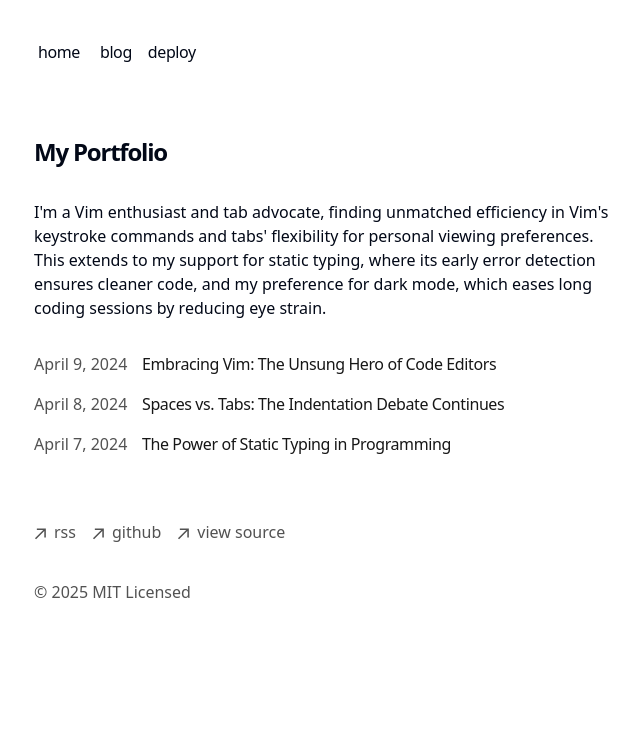
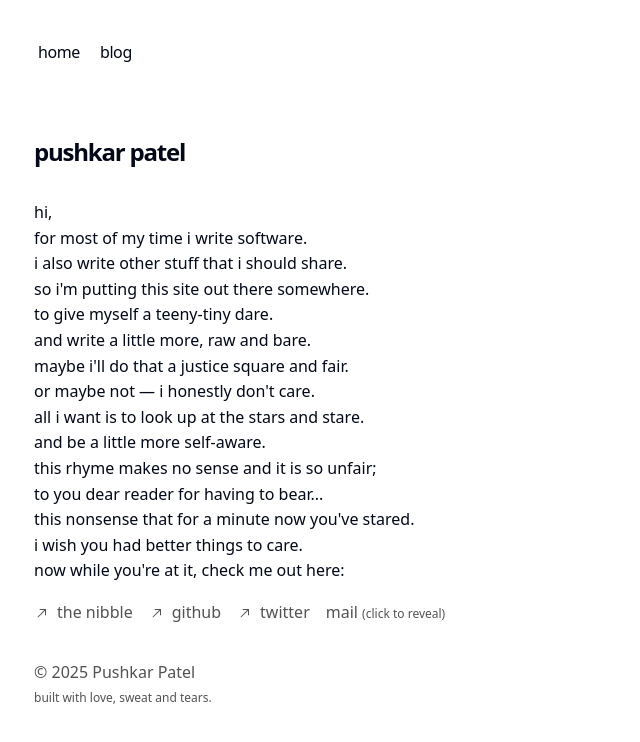
Before and after one commit to thepushkarp/thepushkarp-site, a Next.js app: page / in a window 1280 px wide. Shown: the top 742 px of the page, without its empty margins (318-958 px from the left). Built offline with nearby package versions, Linux system fonts and the light colour scheme.

Commit message:
add personal details

```diff
--- a/package.json
+++ b/package.json
@@ -13,6 +13,7 @@
     "@mdx-js/loader": "^3.0.1",
     "@mdx-js/react": "^3.0.1",
     "@next/mdx": "^14.2.5",
+    "@radix-ui/react-icons": "^1.3.0",
     "@types/mdx": "^2.0.13",
     "@vercel/analytics": "^1.1.3",
     "@vercel/speed-insights": "^1.0.9",
--- a/src/app/blog/[slug]/page.tsx
+++ b/src/app/blog/[slug]/page.tsx
@@ -70,7 +70,7 @@ export default function Blog({ params }) {
             url: `${baseUrl}/blog/${post.slug}`,
             author: {
               '@type': 'Person',
-              name: 'My Portfolio',
+              name: 'pushkar patel',
             },
           }),
         }}
--- a/src/app/blog/page.tsx
+++ b/src/app/blog/page.tsx
@@ -1,15 +1,29 @@
 import { BlogPosts } from '@/components/posts';
+import { ArrowTopRightIcon } from '@radix-ui/react-icons';
 
 export const metadata = {
-  title: 'Blog',
-  description: 'Read my blog.',
+  title: 'blog',
+  description: 'read my blog',
 };
 
 export default function Page() {
   return (
     <section>
-      <h1 className="font-semibold text-2xl mb-8 tracking-tighter">My Blog</h1>
+      <h1 className="font-semibold text-2xl mb-8 tracking-tighter">my blog</h1>
       <BlogPosts />
+      <ul className="font-sm mt-8 flex flex-col space-x-0 space-y-2 text-neutral-600 md:flex-row md:space-x-4 md:space-y-0 dark:text-neutral-300">
+        <li>
+          <a
+            className="flex items-center transition-all hover:text-neutral-800 dark:hover:text-neutral-100"
+            rel="noopener noreferrer"
+            target="_blank"
+            href="/rss"
+          >
+            <ArrowTopRightIcon />
+            <p className="ml-2 h-7">rss</p>
+          </a>
+        </li>
+      </ul>
     </section>
   );
 }
--- a/src/app/layout.tsx
+++ b/src/app/layout.tsx
@@ -11,15 +11,15 @@ import { baseUrl } from './sitemap';
 export const metadata: Metadata = {
   metadataBase: new URL(baseUrl),
   title: {
-    default: 'Next.js Portfolio Starter',
-    template: '%s | Next.js Portfolio Starter',
+    default: 'pushkar patel',
+    template: '%s | pushkar patel',
   },
-  description: 'This is my portfolio.',
+  description: "pushkar's site.",
   openGraph: {
-    title: 'My Portfolio',
-    description: 'This is my portfolio.',
+    title: 'pushkar patel',
+    description: "pushkar's  site.",
     url: baseUrl,
-    siteName: 'My Portfolio',
+    siteName: 'pushkar patel',
     locale: 'en_US',
     type: 'website',
   },
--- a/src/app/page.tsx
+++ b/src/app/page.tsx
@@ -1,19 +1,77 @@
-import { BlogPosts } from '@/components/posts';
+'use client';
+
+import { ArrowTopRightIcon } from '@radix-ui/react-icons';
 
 export default function Page() {
+  const revealEmail = () => {
+    const email = ' hi[AT]thepushkarp[DOT]com';
+    const emailElement = document.querySelector('#do-not-doxx-me');
+    if (emailElement) {
+      emailElement.innerHTML = email;
+      emailElement.removeAttribute('role');
+    }
+  };
+
   return (
     <section>
-      <h1 className="mb-8 text-2xl font-semibold tracking-tighter">My Portfolio</h1>
-      <p className="mb-4">
-        {`I'm a Vim enthusiast and tab advocate, finding unmatched efficiency in
-        Vim's keystroke commands and tabs' flexibility for personal viewing
-        preferences. This extends to my support for static typing, where its
-        early error detection ensures cleaner code, and my preference for dark
-        mode, which eases long coding sessions by reducing eye strain.`}
+      <h1 className="mb-8 text-2xl font-semibold tracking-tighter">pushkar patel</h1>
+      <p className="mb-4 whitespace-pre-wrap" style={{ lineHeight: '1.6' }}>
+        {`hi,
+for most of my time i write software.
+i also write other stuff that i should share.
+so i'm putting this site out there somewhere.
+to give myself a teeny-tiny dare.
+and write a little more, raw and bare.
+maybe i'll do that a justice square and fair.
+or maybe not — i honestly don't care.
+all i want is to look up at the stars and stare.
+and be a little more self-aware.
+this rhyme makes no sense and it is so unfair;
+to you dear reader for having to bear...
+this nonsense that for a minute now you've stared.
+i wish you had better things to care.
+now while you're at it, check me out here:`}
       </p>
-      <div className="my-8">
-        <BlogPosts />
-      </div>
+      <ul className="font-sm mt-4 flex flex-col space-x-0 space-y-2 text-neutral-600 md:flex-row md:space-x-4 md:space-y-0 dark:text-neutral-300">
+        <li>
+          <a
+            className="flex items-center transition-all hover:text-neutral-800 dark:hover:text-neutral-100"
+            rel="noopener noreferrer"
+            target="_blank"
+            href="https://nibbles.dev"
+          >
+            <ArrowTopRightIcon />
+            <p className="ml-2 h-7">the nibble</p>
+          </a>
+        </li>
+        <li>
+          <a
+            className="flex items-center transition-all hover:text-neutral-800 dark:hover:text-neutral-100"
+            rel="noopener noreferrer"
+            target="_blank"
+            href="https://github.com/thepushkarp"
+          >
+            <ArrowTopRightIcon />
+            <p className="ml-2 h-7">github</p>
+          </a>
+        </li>
+        <li>
+          <a
+            className="flex items-center transition-all hover:text-neutral-800 dark:hover:text-neutral-100"
+            rel="noopener noreferrer"
+            target="_blank"
+            href="https://twitter.com/thepushkarp"
+          >
+            <ArrowTopRightIcon />
+            <p className="ml-2 h-7">twitter</p>
+          </a>
+        </li>
+        <li>
+          <span id="do-not-doxx-me" onClick={revealEmail} onKeyDown={revealEmail} role="button">
+            mail <span className="text-xs">(click to reveal)</span>
+          </span>
+        </li>
+      </ul>
     </section>
   );
 }
--- a/src/app/rss/route.ts
+++ b/src/app/rss/route.ts
@@ -25,9 +25,9 @@ export async function GET() {
   const rssFeed = `<?xml version="1.0" encoding="UTF-8" ?>
   <rss version="2.0">
     <channel>
-        <title>My Portfolio</title>
+        <title>pushkar patel</title>
         <link>${baseUrl}</link>
-        <description>This is my portfolio RSS feed</description>
+        <description>rss feed of pushkar\'s site</description>
         ${itemsXml}
     </channel>
   </rss>`;
--- a/src/app/sitemap.ts
+++ b/src/app/sitemap.ts
@@ -1,6 +1,6 @@
 import { getBlogPosts } from '@/app/blog/utils';
 
-export const baseUrl = 'https://portfolio-blog-starter.vercel.app';
+export const baseUrl = 'https://thepushkarp.com';
 
 export default async function sitemap() {
   let blogs = getBlogPosts().map(post => ({
--- a/src/components/footer.tsx
+++ b/src/components/footer.tsx
@@ -1,53 +1,13 @@
-function ArrowIcon() {
-  return (
-    <svg width="12" height="12" viewBox="0 0 12 12" fill="none" xmlns="http://www.w3.org/2000/svg">
-      <path
-        d="M2.07102 11.3494L0.963068 10.2415L9.2017 1.98864H2.83807L2.85227 0.454545H11.8438V9.46023H10.2955L10.3097 3.09659L2.07102 11.3494Z"
-        fill="currentColor"
-      />
-    </svg>
-  );
-}
+import { ArrowTopRightIcon } from '@radix-ui/react-icons';
 
 export default function Footer() {
   return (
     <footer className="mb-16">
-      <ul className="font-sm mt-8 flex flex-col space-x-0 space-y-2 text-neutral-600 md:flex-row md:space-x-4 md:space-y-0 dark:text-neutral-300">
-        <li>
-          <a
-            className="flex items-center transition-all hover:text-neutral-800 dark:hover:text-neutral-100"
-            rel="noopener noreferrer"
-            target="_blank"
-            href="/rss"
-          >
-            <ArrowIcon />
-            <p className="ml-2 h-7">rss</p>
-          </a>
-        </li>
-        <li>
-          <a
-            className="flex items-center transition-all hover:text-neutral-800 dark:hover:text-neutral-100"
-            rel="noopener noreferrer"
-            target="_blank"
-            href="https://github.com/vercel/next.js"
-          >
-            <ArrowIcon />
-            <p className="ml-2 h-7">github</p>
-          </a>
-        </li>
-        <li>
-          <a
-            className="flex items-center transition-all hover:text-neutral-800 dark:hover:text-neutral-100"
-            rel="noopener noreferrer"
-            target="_blank"
-            href="https://vercel.com/templates/next.js/portfolio-starter-kit"
-          >
-            <ArrowIcon />
-            <p className="ml-2 h-7">view source</p>
-          </a>
-        </li>
-      </ul>
-      <p className="mt-8 text-neutral-600 dark:text-neutral-300">© {new Date().getFullYear()} MIT Licensed</p>
+      <p className="mt-8 text-neutral-600 dark:text-neutral-300">
+        © {new Date().getFullYear()} Pushkar Patel
+        <br />
+        <span className="text-xs">built with love, sweat and tears.</span>
+      </p>
     </footer>
   );
 }
--- a/src/components/nav.tsx
+++ b/src/components/nav.tsx
@@ -6,9 +6,6 @@ const navItems = {
   },
   '/blog': {
     name: 'blog',
-  },
-  'https://vercel.com/templates/next.js/portfolio-starter-kit': {
-    name: 'deploy',
   },
 };
 
```
Also changed, not shown: 1 other file (tests, documents, lock files or other folders).
